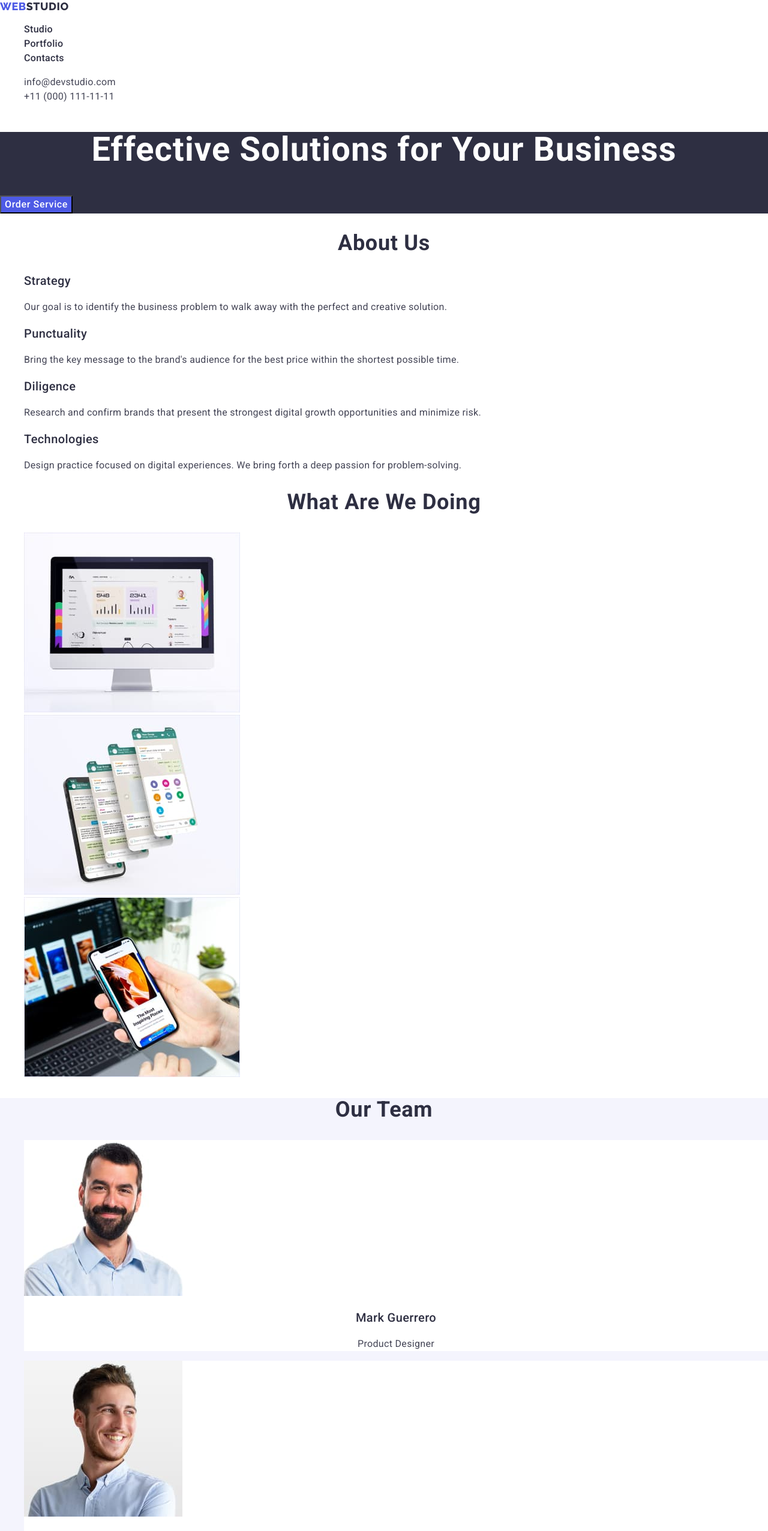
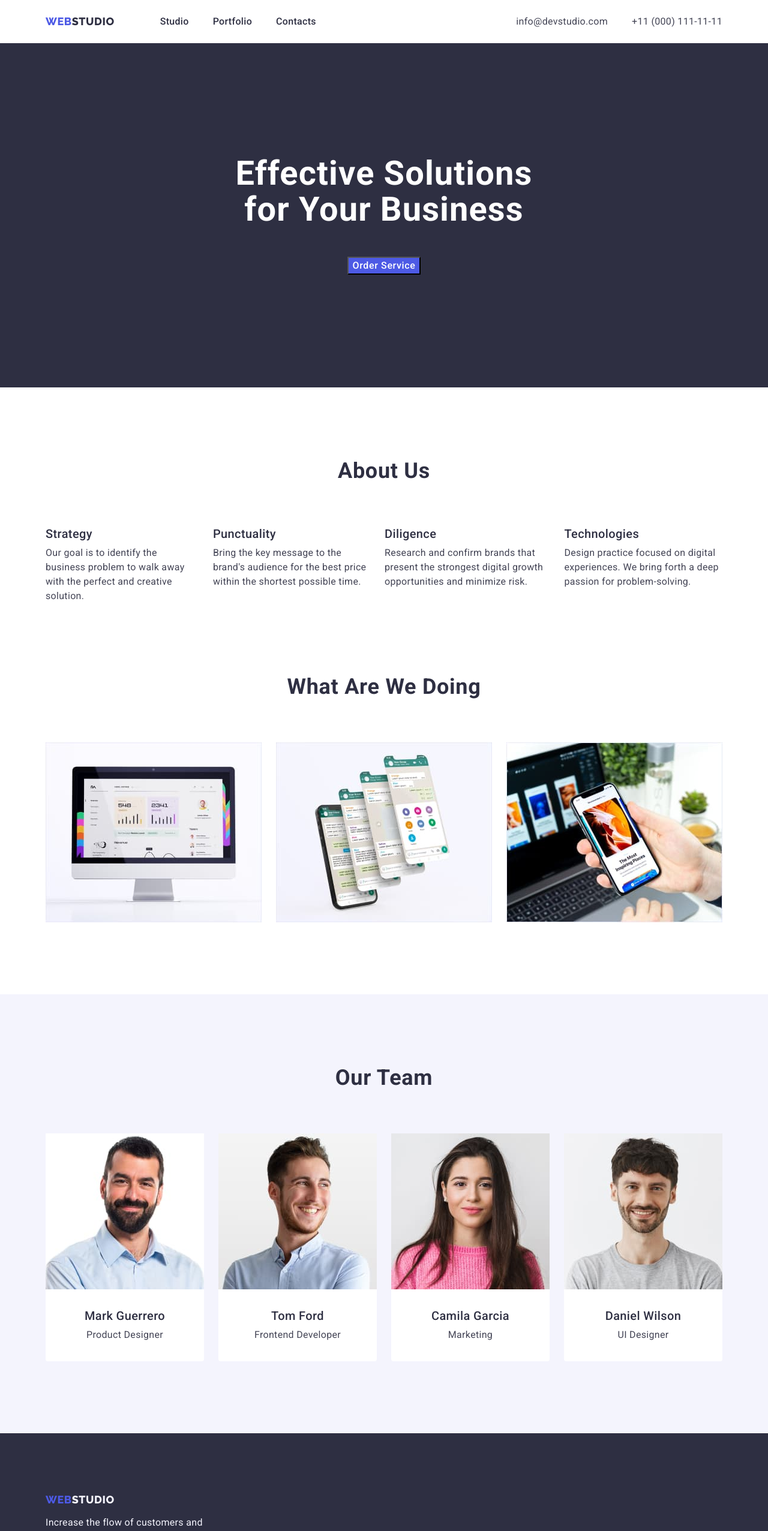
Before and after one commit to YuriiM-Owl/goit-markup-hw-03, a plain HTML site: page index.html in a window 1280 px wide. Shown: the top 2553 px of the page at 60% size. Drawn offline with nearby package versions, Linux system fonts and the light colour scheme.

Commit message:
Seems to be done

```diff
--- a/css/styles.css
+++ b/css/styles.css
@@ -45,6 +45,40 @@ body {
   /* font-size: var(--fsz-body); */
 }
 
+img {
+  display: block;
+  max-width: 100%;
+}
+
+h1,
+h2,
+h3,
+h4,
+h5,
+h6 {
+  margin: 0;
+}
+
+p {
+  margin: 0;
+}
+
+ul {
+  margin: 0;
+  padding: 0;
+  list-style-type: none;
+}
+
+.container {
+  margin: 0 auto;
+  max-width: 1158px;
+  padding: 0 15px;
+}
+
+/* TODO use it later */
+/* .section {
+} */
+
 .main-title {
   color: var(--c-text-alt);
   font-size: var(--fsz-main-title);
@@ -64,6 +98,7 @@ body {
   line-height: 1.11;
   letter-spacing: 0.02em;
   text-align: center;
+  margin-bottom: 72px;
 }
 
 .local-title {
@@ -71,6 +106,7 @@ body {
   font-weight: 500;
   line-height: 1.2;
   letter-spacing: 0.02em;
+  margin-bottom: 8px;
 }
 
 .text {
@@ -99,10 +135,13 @@ body {
 .btn {
   cursor: pointer;
   font-family: var(--f-global-font);
-  /* font-size: var(--fsz-button); */
   font-weight: 500;
   line-height: 1.5;
   letter-spacing: 0.04em;
+  /* padding: 16px 32px;
+  border-width: 0;
+  border-radius: 4px;
+  box-shadow: 0px 4px 4px 0px rgba(0, 0, 0, 0.15); */
 }
 
 /*! ------------------------ Header ------------------------ */
@@ -110,8 +149,23 @@ body {
   color: var(--c-decoration-dark);
 }
 
+.page-header .container {
+  display: flex;
+  justify-content: space-between;
+}
+
+.page-nav {
+  display: flex;
+  justify-content: space-between;
+  align-items: center;
+  column-gap: 76px;
+}
+
 .nav-list {
   font-weight: 500;
+  display: flex;
+  justify-content: space-between;
+  column-gap: 40px;
 }
 
 .nav-list-item {
@@ -129,7 +183,18 @@ body {
 
 .header-address {
   font-style: normal;
+  padding: 24px 0;
 }
+
+.address-list {
+  display: flex;
+  justify-content: space-between;
+  column-gap: 40px;
+}
+
+/* .address-list-item:first-child {
+  margin-right: 40px;
+} */
 
 .address-link {
   color: var(--c-text-main);
@@ -146,12 +211,22 @@ body {
   background-color: var(--c-decoration-dark);
 }
 
+.page-footer.section {
+  padding: 100px 0;
+}
+
+.page-footer .logo {
+  display: block;
+  margin-bottom: 16px;
+}
+
 .page-footer .logo-accent {
   color: var(--c-decoration-light);
 }
 
 .page-footer .text {
   color: var(--c-decoration-light);
+  max-width: 264px;
 }
 
 /*! ------------------------ Homepage Main ------------------------ */
@@ -159,6 +234,23 @@ body {
 
 .hero {
   background-color: var(--c-decoration-dark);
+}
+
+.hero.section {
+  padding: 188px 0;
+}
+
+.hero .container {
+  display: flex;
+  flex-direction: column;
+  justify-content: center;
+  align-items: center;
+  gap: 48px;
+}
+
+.hero .main-title {
+  /* flex-basis: 496px; */
+  max-width: 496px;
 }
 
 .order-btn {
@@ -171,17 +263,51 @@ body {
 }
 
 /** ------------------------ About Us ------------------------ */
-/* .about .local-title {
-  text-transform: capitalize;
-} */
+.about.section {
+  padding: 120px 0;
+}
+
+.about-list {
+  display: flex;
+  justify-content: center;
+  column-gap: 24px;
+}
+
+/** --------------- What we are doing / Product --------------- */
+.product.section {
+  padding-bottom: 120px;
+}
+
+.product-list {
+  display: flex;
+  justify-content: center;
+  column-gap: 24px;
+}
 
 /** ------------------------ Our Team ------------------------ */
 .team {
   background-color: var(--c-decoration-light);
 }
 
+.team.section {
+  padding: 120px 0;
+}
+
+.team-list {
+  display: flex;
+  justify-content: center;
+  column-gap: 24px;
+}
+
+.team-list .thumb {
+  margin-bottom: 32px;
+}
+
 .team-list-item {
   background-color: var(--c-background);
+  padding-bottom: 32px;
+  border-bottom-left-radius: 4px;
+  border-bottom-right-radius: 4px;
 }
 
 .team .local-title,
@@ -189,12 +315,20 @@ body {
   text-align: center;
 }
 
-/* .team .local-title {
-  text-transform: capitalize;
-} */
+/*! ------------------------ Portfolio Main ------------------------ */
+.portfolio.section {
+  padding: 96px 0 120px;
+}
 
-/*! ------------------------ Portfolio Main ------------------------ */
 /** ------------------------ Filter Btns------------------------ */
+.portfolio-btn-list {
+  display: flex;
+  column-gap: 24px;
+  justify-content: center;
+  margin-bottom: 72px;
+  /* flex-wrap: wrap; */
+}
+
 .portfolio-btn {
   color: var(--c-primary);
   background-color: var(--c-decoration-light);
@@ -206,6 +340,29 @@ body {
 }
 
 /** ------------------------ Portfolio cards ------------------------ */
-.portfolio-link .text {
+.portfolio-pages-list {
+  display: flex;
+  flex-wrap: wrap;
+  gap: 24px;
+  justify-content: space-between;
+}
+
+.portfolio-pages-item {
+  flex-basis: calc((100% - 48px) / 3);
+  border: 1px solid var(--c-accent);
+  padding-bottom: 32px;
+}
+
+.portfolio-pages-item .thumb {
+  margin-bottom: 32px;
+}
+
+.portfolio-pages-item .local-title {
+  /* margin-bottom: 8px; */
+  padding: 0 16px;
+}
+
+.portfolio-pages-item .text {
   color: var(--c-text-main);
+  padding: 0 16px;
 }
--- a/index.html
+++ b/index.html
@@ -23,8 +23,9 @@
     <link rel="stylesheet" href="./css/styles.css" />
   </head>
   <body>
-    <!-- Header -->
+    <!----------------------- Header ----------------------->
     <header class="page-header">
+      <div class="container">
         <nav class="page-nav">
           <a class="logo link" href="./index.html"
             >Web<span class="logo-accent">Studio</span></a
@@ -55,23 +56,27 @@
             </li>
           </ul>
         </address>
+      </div>
     </header>
-    <!-- Page content -->
+    <!-------------------- Page Content -------------------->
     <main>
-      <!-- Hero -->
-      <section class="hero">
+      <!-------------------- Hero -------------------->
+      <section class="hero section">
+        <div class="container">
           <h1 class="main-title">Effective Solutions for Your Business</h1>
           <button class="btn order-btn" type="button">Order Service</button>
+        </div>
       </section>
-      <!-- About us -->
-      <section class="about">
+      <!-------------------- About Us -------------------->
+      <section class="about section">
+        <div class="container">
           <h2 class="section-title visually-hidden">About us</h2>
           <ul class="about-list list">
             <li class="about-list-item">
               <h3 class="local-title">Strategy</h3>
               <p class="text">
-              Our goal is to identify the business problem to walk away with the
-              perfect and creative solution.
+                Our goal is to identify the business problem to walk away with
+                the perfect and creative solution.
               </p>
             </li>
             <li class="about-list-item">
@@ -96,9 +101,11 @@
               </p>
             </li>
           </ul>
+        </div>
       </section>
-      <!-- What are we doing -->
-      <section class="product">
+      <!----------------- What are we doing ----------------->
+      <section class="product section">
+        <div class="container">
           <h2 class="section-title">What are we doing</h2>
           <ul class="product-list list">
             <li class="product-list-item">
@@ -126,63 +133,76 @@
               />
             </li>
           </ul>
+        </div>
       </section>
-      <!-- Our Team -->
-      <section class="team">
+      <!-------------------- Our Team -------------------->
+      <section class="team section">
+        <div class="container">
           <h2 class="section-title">Our Team</h2>
           <ul class="team-list list">
             <li class="team-list-item">
+              <div class="thumb">
                 <img
                   class="team-image"
                   src="./images/our-team-1.jpg"
                   alt="photo of Product Designer"
                   width="264"
                 />
+              </div>
               <h3 class="local-title">Mark Guerrero</h3>
               <p class="text">Product Designer</p>
             </li>
             <li class="team-list-item">
+              <div class="thumb">
                 <img
                   class="team-image"
                   src="./images/our-team-2.jpg"
                   alt="photo of Frontend Developer"
                   width="264"
                 />
+              </div>
               <h3 class="local-title">Tom Ford</h3>
               <p class="text">Frontend Developer</p>
             </li>
             <li class="team-list-item">
+              <div class="thumb">
                 <img
                   class="team-image"
                   src="./images/our-team-3.jpg"
                   alt="photo of Marketing"
                   width="264"
                 />
+              </div>
               <h3 class="local-title">Camila Garcia</h3>
               <p class="text">Marketing</p>
             </li>
             <li class="team-list-item">
+              <div class="thumb">
                 <img
                   class="team-image"
                   src="./images/our-team-4.jpg"
                   alt="photo of UI Designer"
                   width="264"
                 />
+              </div>
               <h3 class="local-title">Daniel Wilson</h3>
               <p class="text">UI Designer</p>
             </li>
           </ul>
+        </div>
       </section>
     </main>
-    <!-- Footer -->
-    <footer class="page-footer">
+    <!-------------------- Footer -------------------->
+    <footer class="page-footer section">
+      <div class="container">
         <a class="link logo" href="./index.html"
           >Web<span class="logo-accent">Studio</span></a
         >
         <p class="text">
-        Increase the flow of customers and sales for your business with digital
-        marketing & growth solutions.
+          Increase the flow of customers and sales for your business with
+          digital marketing & growth solutions.
         </p>
+      </div>
     </footer>
   </body>
 </html>
```
Also changed, not shown: portfolio.html (+31 -7 lines). Lines whose indentation alone changed are shown as unchanged.
